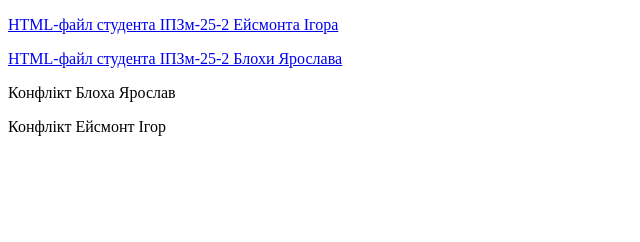
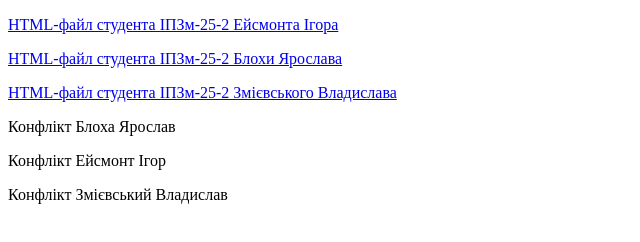
Before and after one commit to ipzm252eio/RRPS03, a plain HTML site: page index.html in a window 1280 px wide. Shown: the whole page, without its empty margins (0-640 px from the left). Drawn offline with Linux system fonts and the light colour scheme.

Commit message:
Zmiievskyi konflikt

```diff
--- a/index.html
+++ b/index.html
@@ -11,7 +11,11 @@
 <p><a href="https://github.com/ipzm252eio/RRPS03/blob/yaroslav_blokha/yaroslav_blokha.html">
   HTML-файл студента ІПЗм-25-2 Блохи Ярослава
 </a></p>
+<p><a href="https://github.com/ipzm252eio/RRPS03/blob/vladyslav_zmiievskyi/zmiievskyi.html">
+    HTML-файл студента ІПЗм-25-2 Змієвського Владислава
+</a></p>
 <p>Конфлікт Блоха Ярослав</p>
 <p>Конфлікт Ейсмонт Ігор</p>
+<p>Конфлікт Змієвський Владислав</p>
 </body>
 </html>
```
Also changed, not shown: 1 other file.
